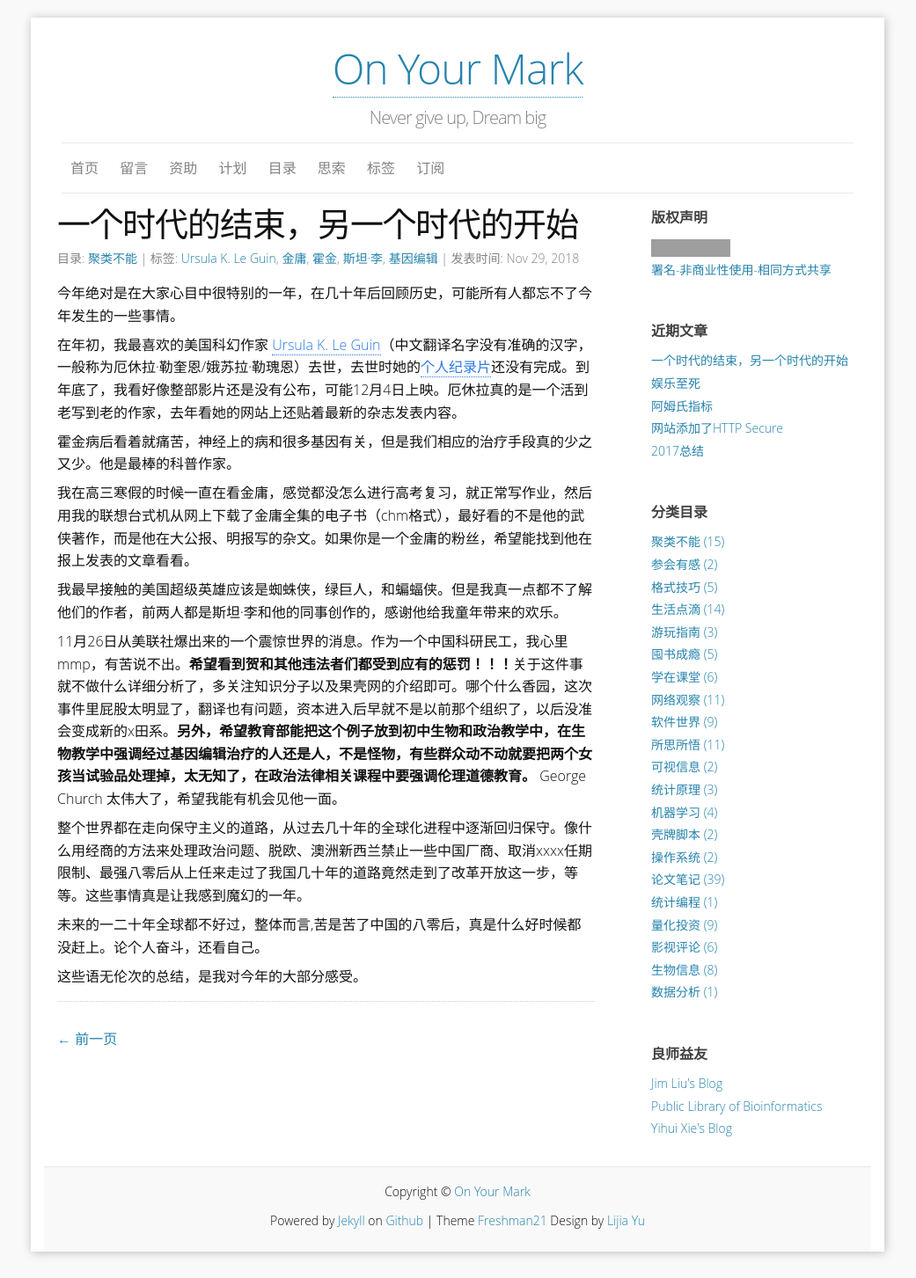
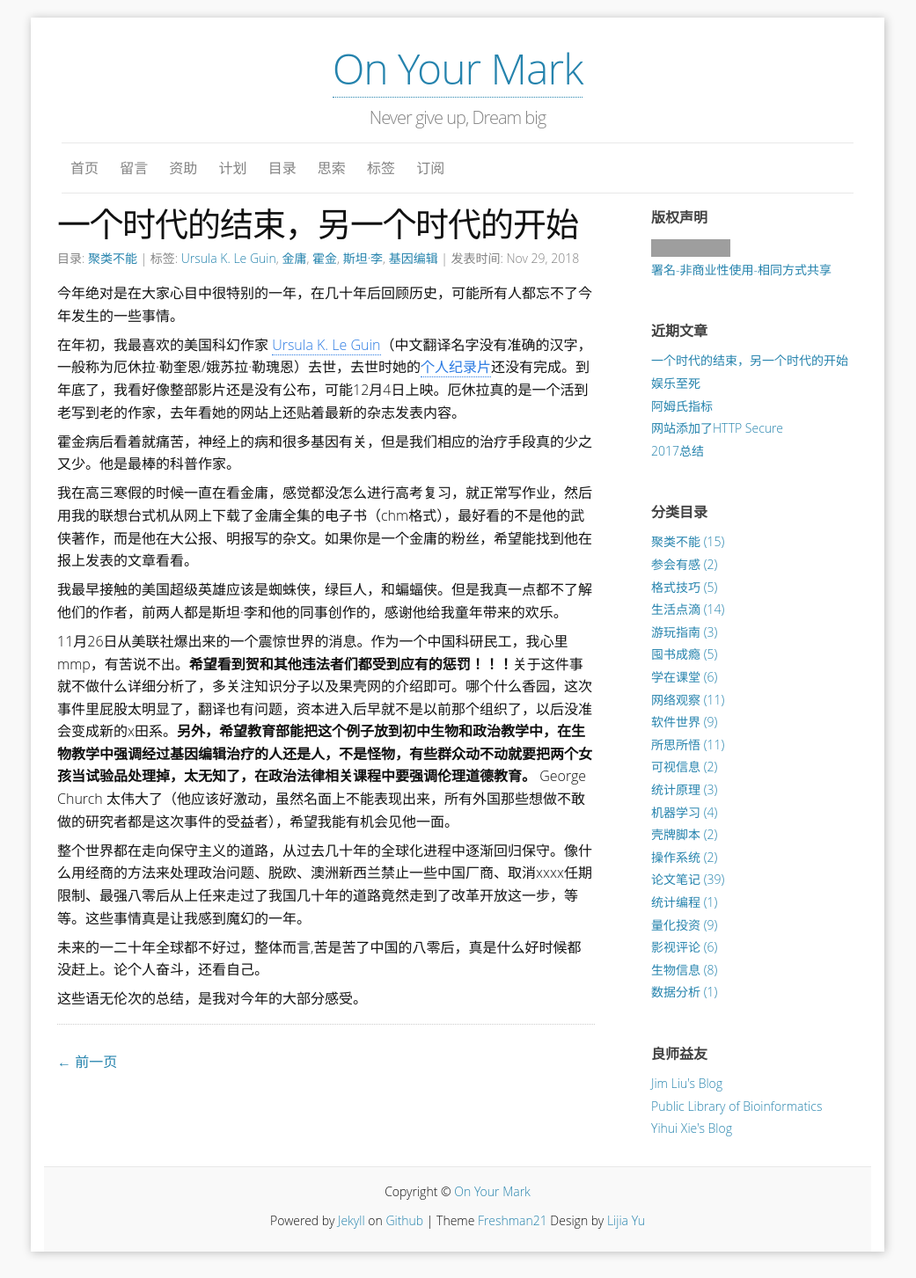
Before and after one commit to yulijia/cn, a Jekyll site: the page built from _posts/2018-11-29-the-first-year-of-an-era.md, in a window 1280 px wide. Shown: the whole page at 88% size, without its empty margins (120-1161 px from the left). Built offline with Jekyll 4.4.1, drawn with Linux system fonts in a browser that asks for light colours; comment, search, counter and statistics services are not loaded; grey boxes are pictures that could not be loaded.

Commit message:
add more

```diff
--- a/_posts/2018-11-29-the-first-year-of-an-era.md
+++ b/_posts/2018-11-29-the-first-year-of-an-era.md
@@ -22,7 +22,7 @@
 
 我最早接触的美国超级英雄应该是蜘蛛侠，绿巨人，和蝙蝠侠。但是我真一点都不了解他们的作者，前两人都是斯坦·李和他的同事创作的，感谢他给我童年带来的欢乐。
 
-11月26日从美联社爆出来的一个震惊世界的消息。作为一个中国科研民工，我心里mmp，有苦说不出。**希望看到贺和其他违法者们都受到应有的惩罚！！！**关于这件事就不做什么详细分析了，多关注知识分子以及果壳网的介绍即可。哪个什么香园，这次事件里屁股太明显了，翻译也有问题，资本进入后早就不是以前那个组织了，以后没准会变成新的x田系。**另外，希望教育部能把这个例子放到初中生物和政治教学中，在生物教学中强调经过基因编辑治疗的人还是人，不是怪物，有些群众动不动就要把两个女孩当试验品处理掉，太无知了，在政治法律相关课程中要强调伦理道德教育。** George Church 太伟大了，希望我能有机会见他一面。
+11月26日从美联社爆出来的一个震惊世界的消息。作为一个中国科研民工，我心里mmp，有苦说不出。**希望看到贺和其他违法者们都受到应有的惩罚！！！**关于这件事就不做什么详细分析了，多关注知识分子以及果壳网的介绍即可。哪个什么香园，这次事件里屁股太明显了，翻译也有问题，资本进入后早就不是以前那个组织了，以后没准会变成新的x田系。**另外，希望教育部能把这个例子放到初中生物和政治教学中，在生物教学中强调经过基因编辑治疗的人还是人，不是怪物，有些群众动不动就要把两个女孩当试验品处理掉，太无知了，在政治法律相关课程中要强调伦理道德教育。** George Church 太伟大了（他应该好激动，虽然名面上不能表现出来，所有外国那些想做不敢做的研究者都是这次事件的受益者），希望我能有机会见他一面。
 
 整个世界都在走向保守主义的道路，从过去几十年的全球化进程中逐渐回归保守。像什么用经商的方法来处理政治问题、脱欧、澳洲新西兰禁止一些中国厂商、取消xxxx任期限制、最强八零后从上任来走过了我国几十年的道路竟然走到了改革开放这一步，等等。这些事情真是让我感到魔幻的一年。
 
```
